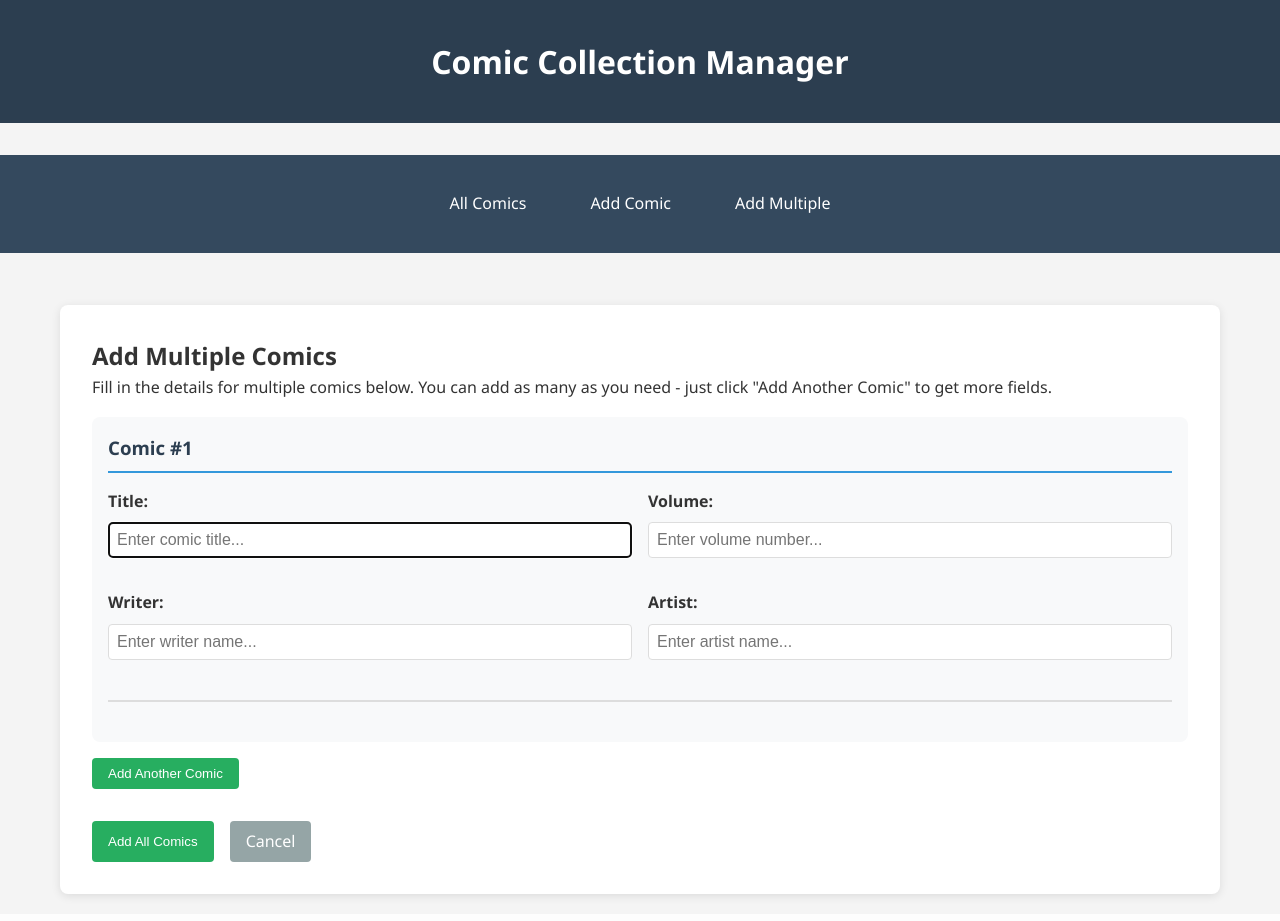
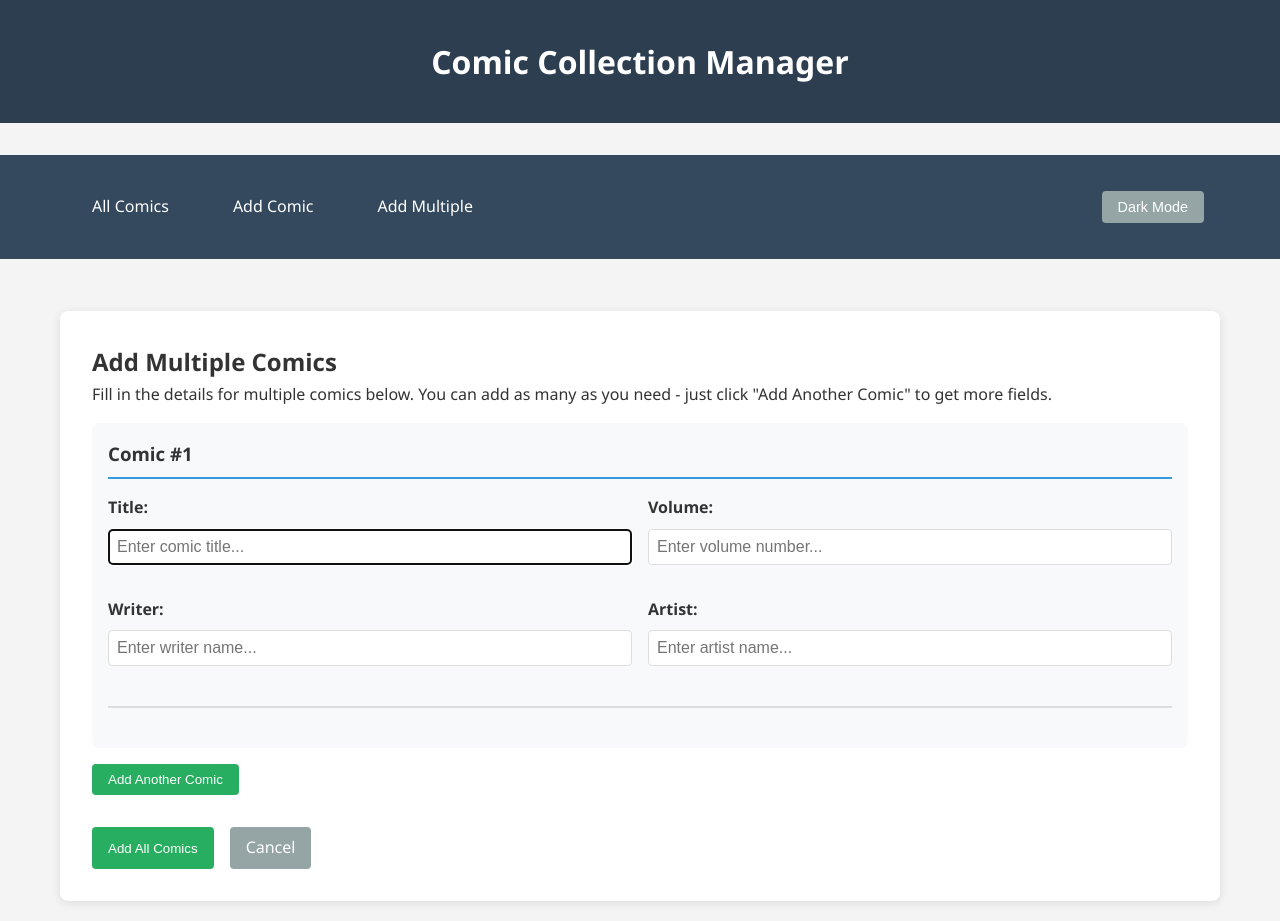
Before and after one commit to kendo1234/comics-app-final, a Flask app: page /add-multiple in a window 1280 px wide. Run offline with Flask 3, Linux system fonts and the light colour scheme.

Commit message:
Add persistent dark mode toggle and theme-aware template styling

```diff
--- a/templates/add_comic.html
+++ b/templates/add_comic.html
@@ -54,7 +54,7 @@ Manager{% endblock %} {% block content %}
 
     <div style="display: flex; gap: 1rem; margin-top: 2rem">
       <button type="submit" class="btn btn-success">Add Comic</button>
-      <a href="{{ url_for('index') }}" class="btn" style="background: #95a5a6"
+      <a href="{{ url_for('index') }}" class="btn btn-neutral"
         >Cancel</a
       >
     </div>
--- a/templates/add_multiple_comics.html
+++ b/templates/add_multiple_comics.html
@@ -64,7 +64,7 @@ Collection Manager{% endblock %} {% block content %}
             />
           </div>
         </div>
-        <hr style="margin: 1.5rem 0; border: 1px solid #ddd" />
+        <hr style="margin: 1.5rem 0; border: 1px solid var(--border)" />
       </div>
     </div>
 
@@ -72,16 +72,14 @@ Collection Manager{% endblock %} {% block content %}
       <button
         type="button"
         id="addAnotherBtn"
-        class="btn"
-        style="background: #27ae60"
+        class="btn btn-success"
       >
         Add Another Comic
       </button>
       <button
         type="button"
         id="removeLastBtn"
-        class="btn"
-        style="background: #e67e22"
+        class="btn btn-warning"
       >
         Remove Last Comic
       </button>
@@ -89,7 +87,7 @@ Collection Manager{% endblock %} {% block content %}
 
     <div style="display: flex; gap: 1rem; margin-top: 2rem">
       <button type="submit" class="btn btn-success">Add All Comics</button>
-      <a href="{{ url_for('index') }}" class="btn" style="background: #95a5a6"
+      <a href="{{ url_for('index') }}" class="btn btn-neutral"
         >Cancel</a
       >
     </div>
@@ -134,7 +132,7 @@ Collection Manager{% endblock %} {% block content %}
                        placeholder="Enter artist name...">
             </div>
         </div>
-        <hr style="margin: 1.5rem 0; border: 1px solid #ddd;">
+        <hr style="margin: 1.5rem 0; border: 1px solid var(--border);">
     `;
 
       container.appendChild(newComicDiv);
@@ -196,10 +194,10 @@ Collection Manager{% endblock %} {% block content %}
   }
 
   .comic-entry h3 {
-    color: #2c3e50;
+    color: var(--text);
     margin-bottom: 1rem;
     padding-bottom: 0.5rem;
-    border-bottom: 2px solid #3498db;
+    border-bottom: 2px solid var(--btn);
   }
 
   @media (max-width: 768px) {
@@ -210,7 +208,7 @@ Collection Manager{% endblock %} {% block content %}
 
   /* Highlight focused comic entry */
   .comic-entry:focus-within {
-    background-color: #f8f9fa;
+    background-color: var(--surface-2);
     padding: 1rem;
     border-radius: 8px;
     margin: 1rem 0;
--- a/templates/base.html
+++ b/templates/base.html
@@ -4,7 +4,73 @@
     <meta charset="UTF-8" />
     <meta name="viewport" content="width=device-width, initial-scale=1.0" />
     <title>{% block title %}Comic Collection Manager{% endblock %}</title>
+    <script>
+      (function () {
+        const storedTheme = localStorage.getItem("theme");
+        const prefersDark = window.matchMedia(
+          "(prefers-color-scheme: dark)",
+        ).matches;
+        const theme = storedTheme || (prefersDark ? "dark" : "light");
+        document.documentElement.setAttribute("data-theme", theme);
+      })();
+    </script>
     <style>
+      :root {
+        color-scheme: light;
+        --bg: #f4f4f4;
+        --text: #333;
+        --muted-text: #666;
+        --surface: #fff;
+        --surface-2: #f8f9fa;
+        --border: #ddd;
+        --header-bg: #2c3e50;
+        --nav-bg: #34495e;
+        --nav-hover: #2c3e50;
+        --table-header: #34495e;
+        --shadow: rgba(0, 0, 0, 0.1);
+        --btn: #3498db;
+        --btn-hover: #2980b9;
+        --btn-danger: #e74c3c;
+        --btn-danger-hover: #c0392b;
+        --btn-success: #27ae60;
+        --btn-success-hover: #229954;
+        --btn-neutral: #95a5a6;
+        --btn-neutral-hover: #7f8c8d;
+        --btn-warning: #e67e22;
+        --btn-warning-hover: #d35400;
+        --btn-disabled: #bdc3c7;
+        --btn-disabled-text: #7f8c8d;
+        --link: #3498db;
+      }
+
+      [data-theme="dark"] {
+        color-scheme: dark;
+        --bg: #0e141b;
+        --text: #dce3eb;
+        --muted-text: #9ba7b4;
+        --surface: #151f2b;
+        --surface-2: #101926;
+        --border: #2d3a48;
+        --header-bg: #0f1a27;
+        --nav-bg: #142233;
+        --nav-hover: #1f3145;
+        --table-header: #1b2b3f;
+        --shadow: rgba(0, 0, 0, 0.35);
+        --btn: #2f89c9;
+        --btn-hover: #256f9f;
+        --btn-danger: #c64f4f;
+        --btn-danger-hover: #a74141;
+        --btn-success: #2c9b64;
+        --btn-success-hover: #247e52;
+        --btn-neutral: #5e6f83;
+        --btn-neutral-hover: #4d5c6d;
+        --btn-warning: #b87833;
+        --btn-warning-hover: #97622a;
+        --btn-disabled: #3a4a5d;
+        --btn-disabled-text: #9fb1c4;
+        --link: #74b7e2;
+      }
+
       * {
         margin: 0;
         padding: 0;
@@ -44,12 +110,17 @@
       nav ul {
         list-style: none;
         display: flex;
-        justify-content: center;
+        justify-content: flex-start;
+        align-items: center;
         flex-wrap: wrap;
       }
 
       nav li {
         margin: 0 1rem;
+      }
+
+      nav li.theme-toggle-item {
+        margin-left: auto;
       }
 
       nav a {
@@ -61,13 +132,13 @@
       }
 
       nav a:hover {
-        background-color: #2c3e50;
+        background-color: var(--nav-hover);
       }
 
       .btn {
         display: inline-block;
         padding: 0.5rem 1rem;
-        background: #3498db;
+        background: var(--btn);
         color: white;
         text-decoration: none;
         border-radius: 4px;
@@ -77,23 +148,49 @@
       }
 
       .btn:hover {
-        background: #2980b9;
+        background: var(--btn-hover);
       }
 
       .btn-danger {
-        background: #e74c3c;
+        background: var(--btn-danger);
       }
 
       .btn-danger:hover {
-        background: #c0392b;
+        background: var(--btn-danger-hover);
       }
 
       .btn-success {
-        background: #27ae60;
+        background: var(--btn-success);
       }
 
       .btn-success:hover {
-        background: #229954;
+        background: var(--btn-success-hover);
+      }
+
+      .btn-neutral {
+        background: var(--btn-neutral);
+      }
+
+      .btn-neutral:hover {
+        background: var(--btn-neutral-hover);
+      }
+
+      .btn-warning {
+        background: var(--btn-warning);
+      }
+
+      .btn-warning:hover {
+        background: var(--btn-warning-hover);
+      }
+
+      .btn-disabled {
+        background: var(--btn-disabled);
+        color: var(--btn-disabled-text);
+        cursor: not-allowed;
+      }
+
+      .btn-active {
+        background: var(--btn-hover);
       }
 
       .form-group {
@@ -110,9 +207,11 @@
       input[type="search"] {
         width: 100%;
         padding: 0.5rem;
-        border: 1px solid #ddd;
+        border: 1px solid var(--border);
         border-radius: 4px;
         font-size: 1rem;
+        color: var(--text);
+        background: var(--surface);
       }
 
       .search-form {
@@ -204,10 +303,22 @@
       }
 
       .card {
-        background: white;
+        background: var(--surface);
         padding: 2rem;
         border-radius: 8px;
-        box-shadow: 0 2px 10px rgba(0, 0, 0, 0.1);
+        box-shadow: 0 2px 10px var(--shadow);
+      }
+
+      .text-muted {
+        color: var(--muted-text);
+      }
+
+      .theme-toggle {
+        font-size: 0.9rem;
+      }
+
+      a {
+        color: var(--link);
       }
 
       @media (max-width: 768px) {
@@ -278,6 +393,11 @@
           <li>
             <a href="{{ url_for('add_multiple_comics') }}">Add Multiple</a>
           </li>
+          <li class="theme-toggle-item">
+            <button id="themeToggle" class="btn btn-neutral theme-toggle" type="button">
+              Toggle Dark Mode
+            </button>
+          </li>
         </ul>
       </div>
     </nav>
@@ -292,5 +412,26 @@
       </div>
       {% endfor %} {% endif %} {% endwith %} {% block content %}{% endblock %}
     </div>
+    <script>
+      (function () {
+        const toggle = document.getElementById("themeToggle");
+        const root = document.documentElement;
+        const getTheme = () => root.getAttribute("data-theme") || "light";
+        const setToggleText = () => {
+          toggle.textContent =
+            getTheme() === "dark" ? "Light Mode" : "Dark Mode";
+        };
+
+        if (toggle) {
+          setToggleText();
+          toggle.addEventListener("click", function () {
+            const nextTheme = getTheme() === "dark" ? "light" : "dark";
+            root.setAttribute("data-theme", nextTheme);
+            localStorage.setItem("theme", nextTheme);
+            setToggleText();
+          });
+        }
+      })();
+    </script>
   </body>
 </html>
--- a/templates/edit_comic.html
+++ b/templates/edit_comic.html
@@ -54,7 +54,7 @@ Manager{% endblock %} {% block content %}
 
     <div style="display: flex; gap: 1rem; margin-top: 2rem">
       <button type="submit" class="btn btn-success">Update Comic</button>
-      <a href="{{ url_for('index') }}" class="btn" style="background: #95a5a6"
+      <a href="{{ url_for('index') }}" class="btn btn-neutral"
         >Cancel</a
       >
     </div>
```
Also changed, not shown: other parts of templates/base.html (+15 -11 lines), templates/index.html (+11 -24 lines).
